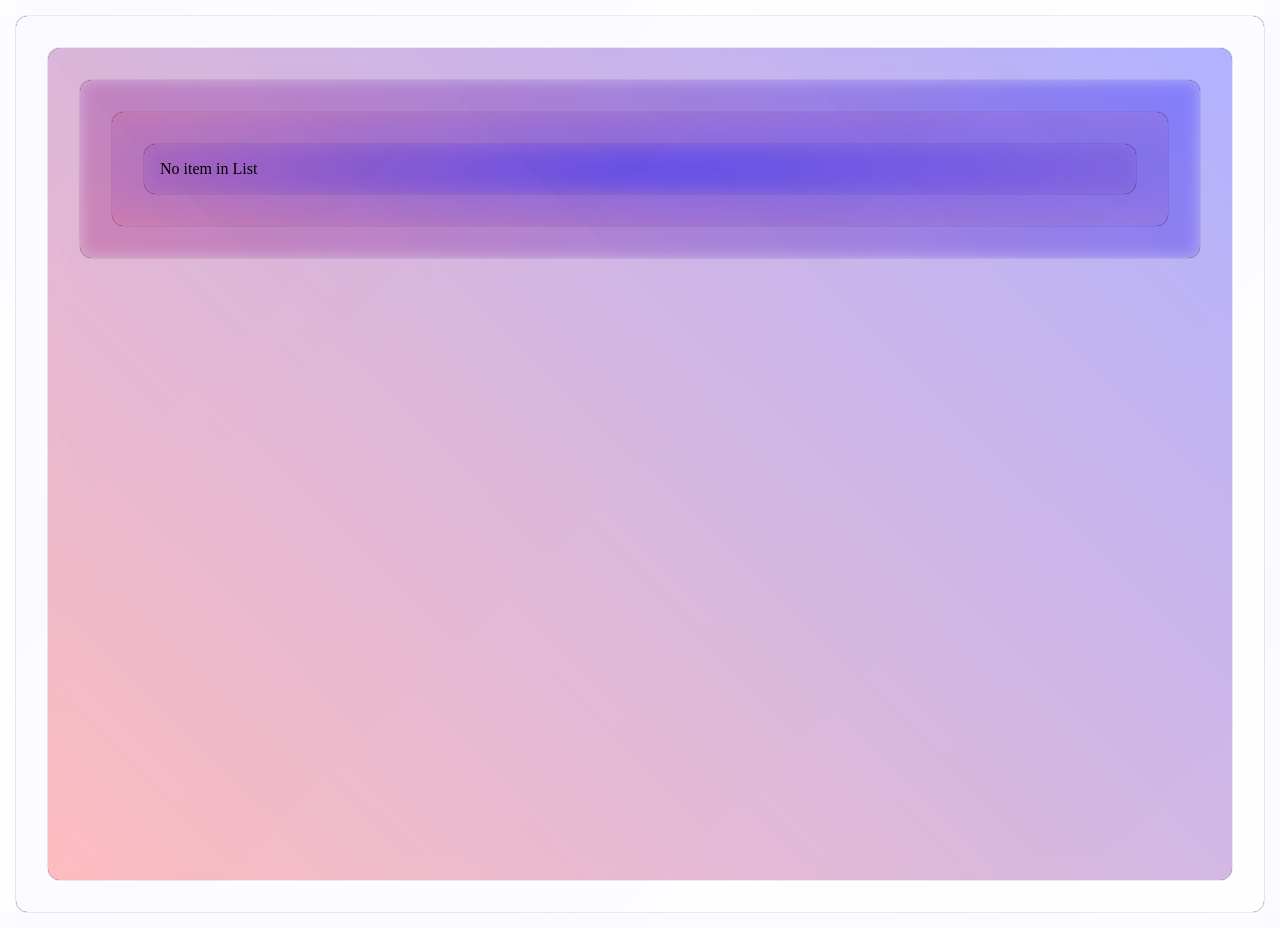
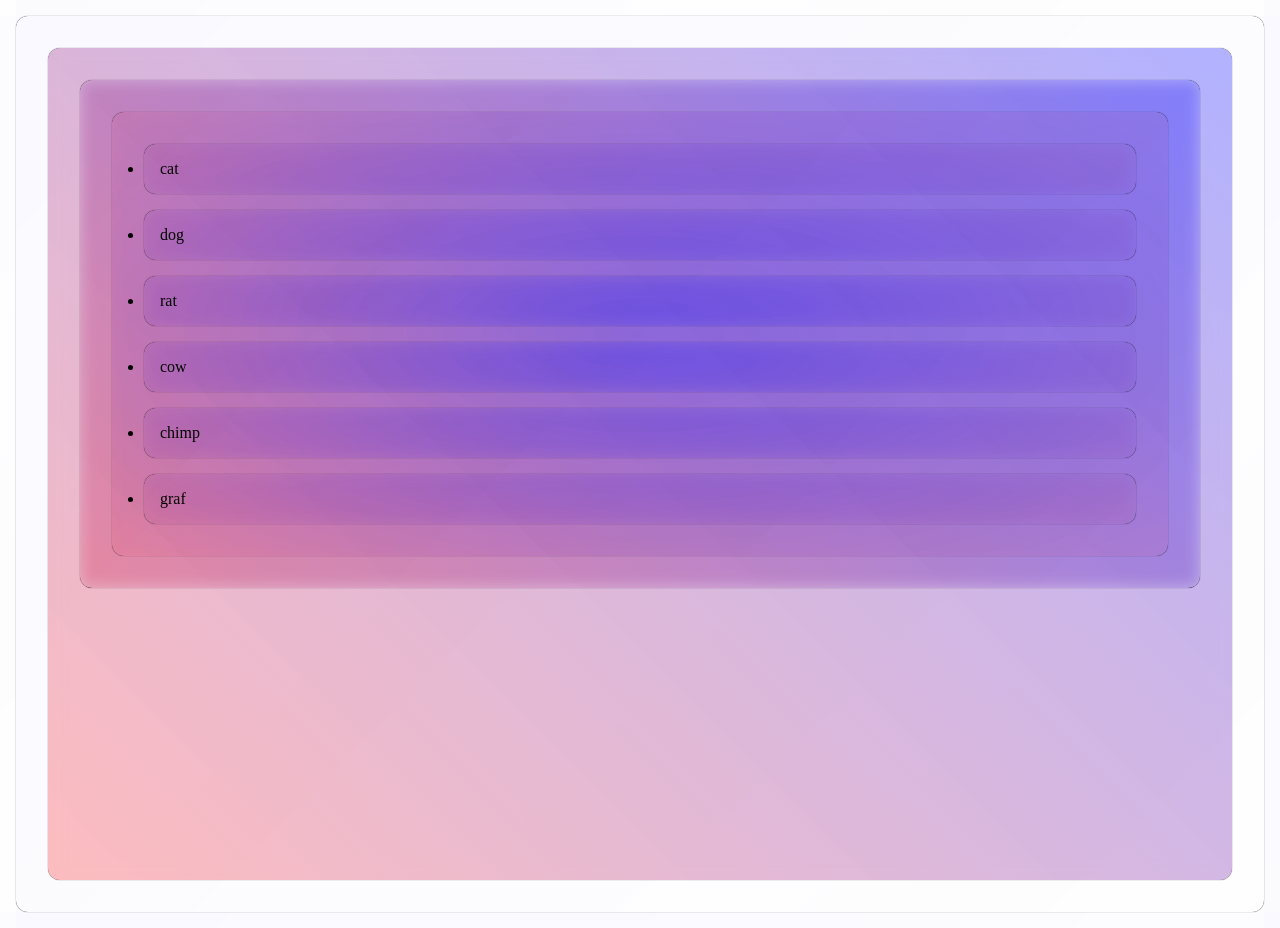
Before and after one commit to aakku106/4thSemTranning_REACT, a React (Vite) app in the folder First_react_app/: page / in a window 1280 px wide. Built offline with nearby package versions, Linux system fonts and the light colour scheme.

Commit message:
Refactor GroupList component: comment out list initialization and enhance item rendering with click event logging

```diff
--- a/First_react_app/src/components/GroupList.tsx
+++ b/First_react_app/src/components/GroupList.tsx
@@ -2,7 +2,7 @@
 
 function GroupList() {
   let list = ["cat", "dog", "rat", "cow", "chimp", "graf"];
-  list = [];
+  // list = [];
 
   return (
     <>
@@ -10,8 +10,13 @@ function GroupList() {
         {/* {list.length === 0 ? <p>No item in List</p> : null} */}
         {list.length === 0 && <p>No item in List</p>}
         {/* // this let us write a concise code */}
-        {list.map((i) => (
-          <li key={i}>{i}</li>
+        {list.map((item, index) => (
+          <li
+            key={item}
+            onClick={(event) => console.log(item, index, "\n", event)}
+            className="ccn">
+            {item}
+          </li>
         ))}
         {/*
               map function is used differently here we cant use { } at all
```
